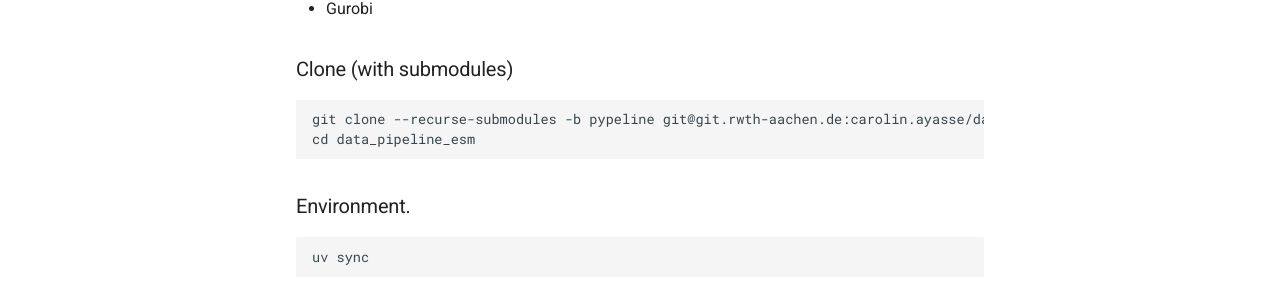
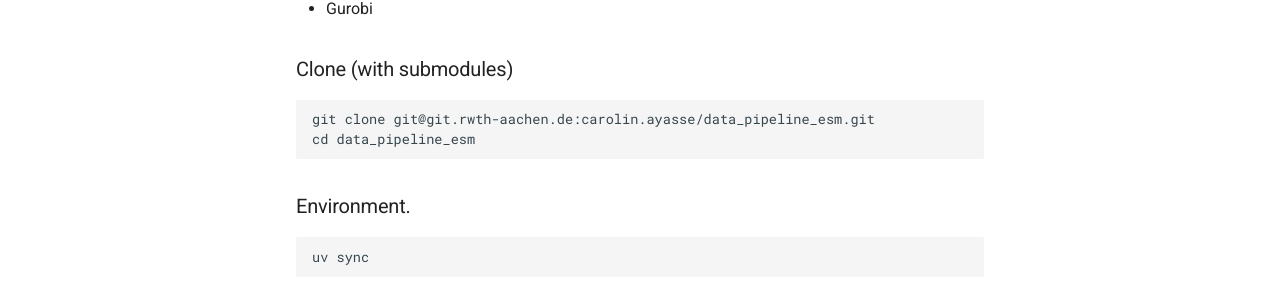
Before and after one commit to EINS-TUDa/geopipe, an MkDocs documentation site: the page built from docs/getting_started.md, in a window 1280 px wide and 996 px high. Shown: the part 373-676 px from the top of the window. Built offline with MkDocs 1.6.1 and Material for MkDocs 9.7.7, drawn with Linux system fonts in a browser that asks for light colours; old or Windows-style settings are respelled for this version of MkDocs.

Commit message:
updated install guide

````diff
--- a/docs/getting_started.md
+++ b/docs/getting_started.md
@@ -9,7 +9,7 @@
 
 ### Clone (with submodules)
 ```bash
-git clone --recurse-submodules -b pypeline git@git.rwth-aachen.de:carolin.ayasse/data_pipeline_esm.git
+git clone git@git.rwth-aachen.de:carolin.ayasse/data_pipeline_esm.git
 cd data_pipeline_esm
 ```
 
````
Also changed, not shown: README.md (+4 -4 lines).
